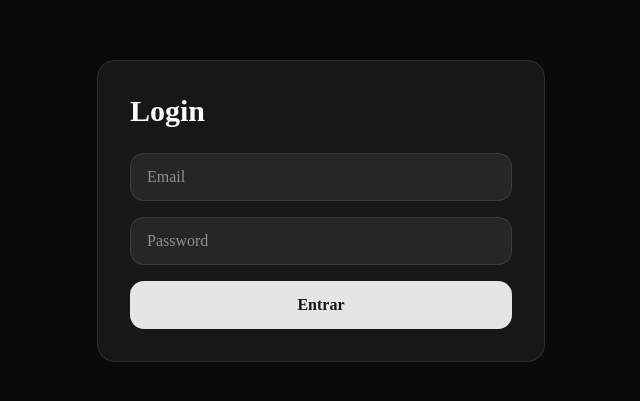
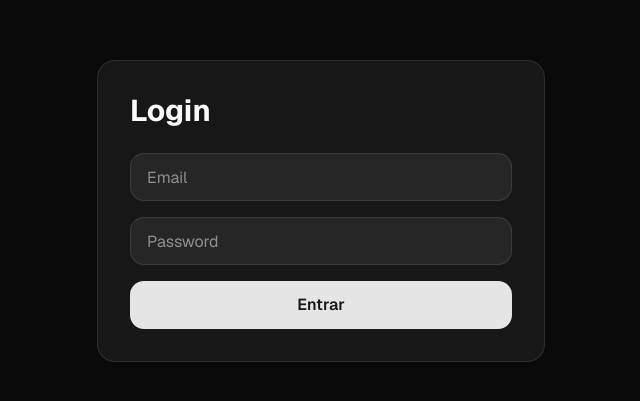
Before and after one commit to eoMafa/dashboard-financeiro, a Next.js app in the folder frontend/: page /login in a window 1280 px wide. Shown: the part 189-590 px from the top of the page, without its empty margins (319-959 px from the left). Built offline with nearby package versions, Linux system fonts and the light colour scheme.

Commit message:
fix(frontend): carrega a fonte Geist com next/font

```diff
--- a/frontend/src/app/globals.css
+++ b/frontend/src/app/globals.css
@@ -7,7 +7,7 @@
 @theme inline {
   --color-background: var(--background);
   --color-foreground: var(--foreground);
-  --font-sans: var(--font-sans);
+  --font-sans: var(--font-geist-sans);
   --font-mono: var(--font-geist-mono);
   --font-heading: var(--font-sans);
   --color-sidebar-ring: var(--sidebar-ring);
--- a/frontend/src/app/layout.tsx
+++ b/frontend/src/app/layout.tsx
@@ -1,11 +1,22 @@
+import { Geist, Geist_Mono } from "next/font/google";
 import type { Metadata } from "next";
 import "./globals.css";
 
 import { ThemeProvider } from "@/components/providers/theme-provider";
 
+const geistSans = Geist({
+  variable: "--font-geist-sans",
+  subsets: ["latin"],
+});
+
+const geistMono = Geist_Mono({
+  variable: "--font-geist-mono",
+  subsets: ["latin"],
+});
+
 export const metadata: Metadata = {
-  title: "Dashboard",
-  description: "Financial Dashboard",
+  title: "FinDashboard",
+  description: "Controle financeiro pessoal",
 };
 
 export default function RootLayout({
@@ -14,7 +25,11 @@ export default function RootLayout({
   children: React.ReactNode;
 }>) {
   return (
-    <html lang="pt-BR" suppressHydrationWarning>
+    <html
+      lang="pt-BR"
+      className={`${geistSans.variable} ${geistMono.variable} antialiased`}
+      suppressHydrationWarning
+    >
       <body suppressHydrationWarning>
         <ThemeProvider>{children}</ThemeProvider>
       </body>
```
